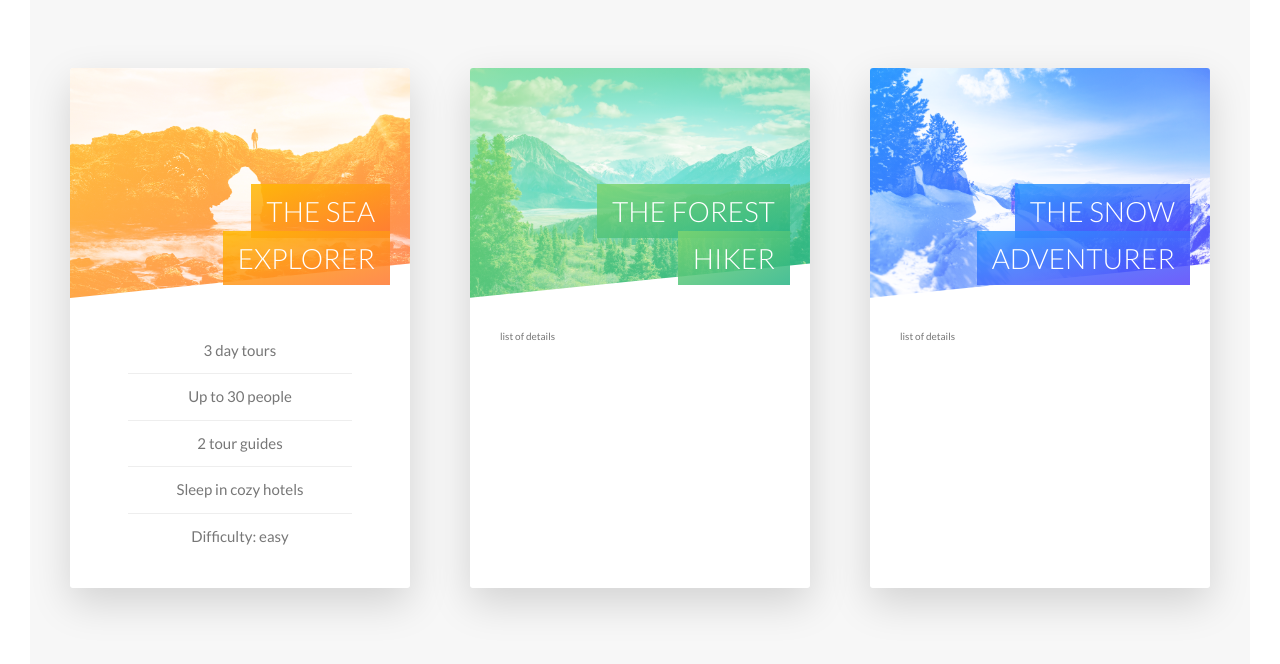
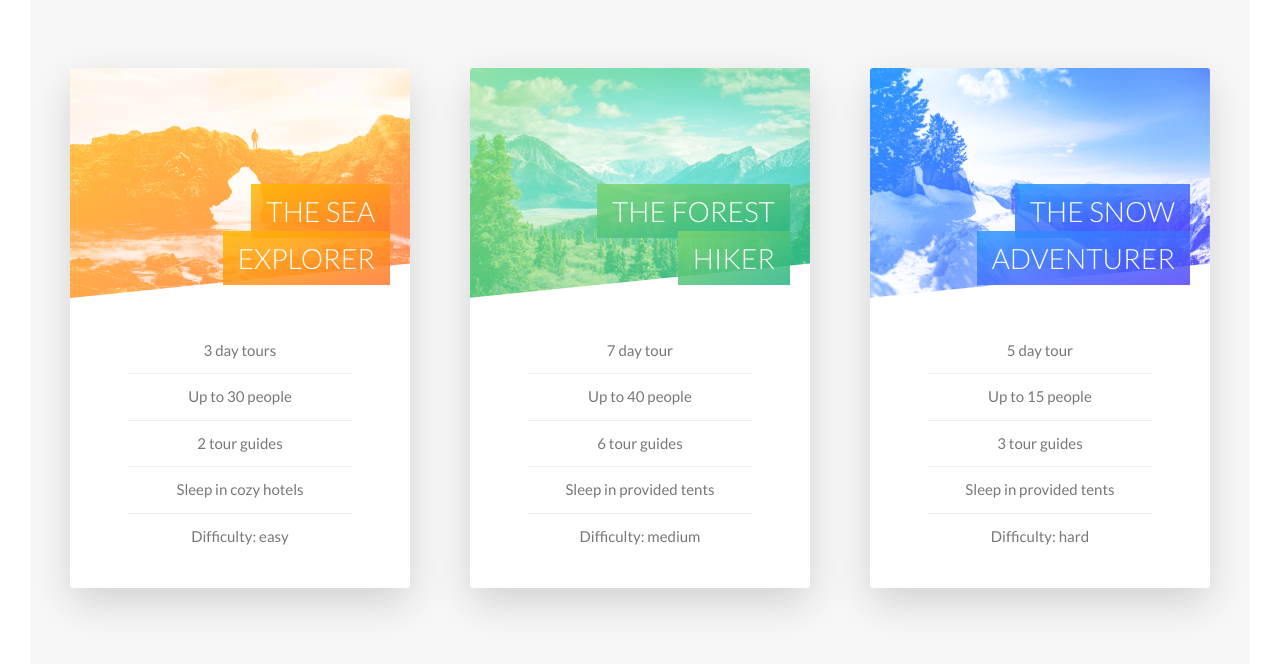
Before and after one commit to EnergeticPixels/natours, a website: page src/index.html in a window 1280 px wide. Shown: the part 2327-2991 px from the top of the page. Drawn offline with Linux system fonts and the light colour scheme; some icons are missing.

Commit message:
BUILD and STYLE front of cards

```diff
--- a/src/index.html
+++ b/src/index.html
@@ -203,7 +203,13 @@
                                         <span class="card__heading-span card__heading-span-2">The Forest Hiker</span>
                                 </h4>
                                 <div class="card__details">
-                                    list of details
+                                    <ul>
+                                        <li>7 day tour</li>
+                                        <li>Up to 40 people</li>
+                                        <li>6 tour guides</li>
+                                        <li>Sleep in provided tents</li>
+                                        <li>Difficulty: medium</li>
+                                    </ul>
                                 </div>
                             </div>
                             <div class="card__side card__side--back card__side--back-2">
@@ -221,7 +227,13 @@
                                         <span class="card__heading-span card__heading-span-3">The Snow Adventurer</span>
                                 </h4>
                                 <div class="card__details">
-                                    list of details
+                                    <ul>
+                                        <li>5 day tour</li>
+                                        <li>Up to 15 people</li>
+                                        <li>3 tour guides</li>
+                                        <li>Sleep in provided tents</li>
+                                        <li>Difficulty: hard</li>
+                                    </ul>
                                 </div>
                             </div>
                             <div class="card__side card__side--back card__side--back-3">
```
